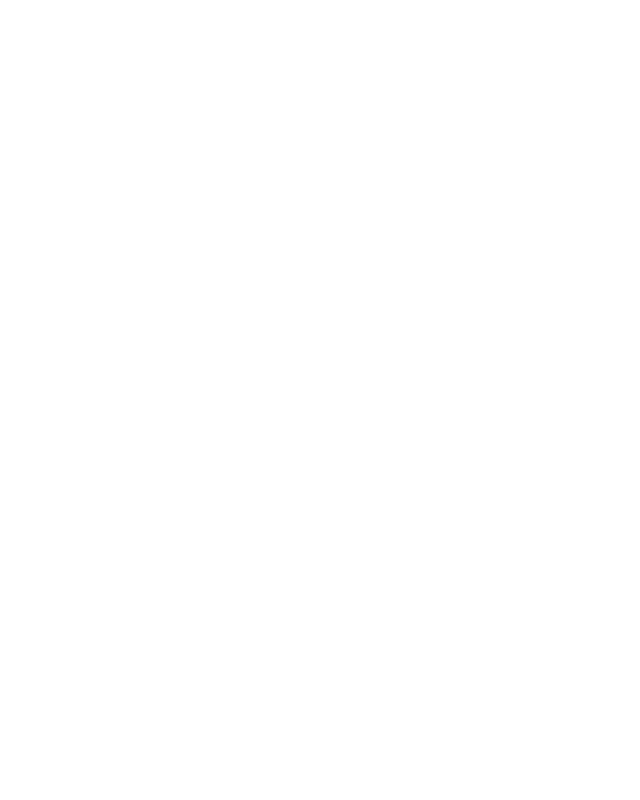
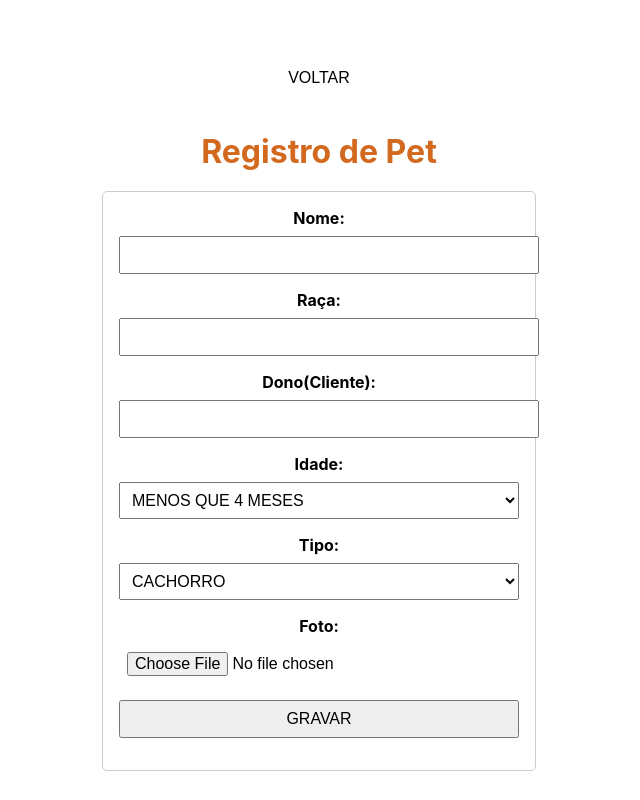
Before and after one commit to Augenda/augenda, a React (Create React App) app: page /addpet in a window 1280 px wide. Before the commit this address had no page. Shown: the whole page, without its empty margins (321-961 px from the left). Built offline with nearby package versions, Linux system fonts and the light colour scheme.

Commit message:
IMPLEMENTAÇÃO DA TELA DE CADASTRO DE PET

```diff
--- a/src/App.js
+++ b/src/App.js
@@ -9,6 +9,7 @@
 import Customers from './components/Screens/Customers';
 import Bookings from './components/Screens/Bookings';
 import AddWorker from './components/Templates/AddWorker';
+import AddPet from './components/Templates/AddPet';
 
 
 function App() {
@@ -24,6 +25,7 @@
         <Route path="/services"  element={<Services />} />
         <Route path="/pets"  element={<Pets />} />
         <Route path="/addworker"  element={<AddWorker />} />
+        <Route path="/addpet"  element={<AddPet />} />
       </Routes>
     </Router>
   );
--- a/src/components/Screens/Pets.js
+++ b/src/components/Screens/Pets.js
@@ -1,13 +1,22 @@
 import React from "react";
 import Header from "../Templates/Header";
+import Forms from "../Templates/Forms";
 import "./Pets.css";
 import { useNavigate } from 'react-router-dom';
 
 const Pets = () => {
+	const navigate = useNavigate();
+
+	const handleAddInfo = () => navigate("/addpet");
+	const handleSearchInfo = () => console.log("Pesquisar pet");
+	const handleDeleteInfo = () => console.log("Excluir pet");
 	return (
 		<div className="pets-content">
 			<Header />
 			<h1 className="title">PETS</h1>
+			<Forms handleAddInfo={handleAddInfo}
+				handleSearchInfo={handleSearchInfo}
+				handleDeleteInfo={handleDeleteInfo}/>
 		</div>
 	);
 };
--- a/src/components/Screens/Workers.js
+++ b/src/components/Screens/Workers.js
@@ -2,13 +2,22 @@
 import Header from "../Templates/Header";
 import Forms from "../Templates/Forms";
 import "./Workers.css";
+import { useNavigate } from "react-router-dom";
 
 const Workers = () => {
+	const navigate = useNavigate();
+
+	const handleAddInfo = () => navigate("/addworker");
+	const handleSearchInfo = () => console.log("Pesquisar trabalhador");
+	const handleDeleteInfo = () => console.log("Excluir trabalhador");
 	return (
 		<div className="workers-content">
 			<Header />
 			<h1 className="title">FUNCIONÁRIOS</h1>
-			<Forms />
+			<Forms
+			handleAddInfo={handleAddInfo}
+			handleSearchInfo={handleSearchInfo}
+			handleDeleteInfo={handleDeleteInfo}/>
 		</div>
 	);
 };
--- /dev/null
+++ b/src/components/Templates/AddPet.js
@@ -0,0 +1,198 @@
+import React, { useState } from "react";
+import "./AddWorker.css";
+import { useNavigate } from 'react-router-dom';
+
+const AddPet = () => {
+	const navigate = useNavigate();
+	const handleGoback = () => {
+		navigate("/pets");
+	};
+	const [formData, setFormData] = useState({
+		name: "",
+		breed: "",
+		age: "",
+		idclient: "",
+		type: "dog", // Valor padrão
+	});
+	const [photo, setPhoto] = useState(null); // Estado para armazenar a foto
+
+	// Função para lidar com alterações nos campos do formulário
+	const handleChange = (event) => {
+		const { name, value } = event.target;
+		setFormData({
+			...formData,
+			[name]: value,
+		});
+	};
+
+	// Função para lidar com o upload de foto
+	const handlePhotoChange = (event) => {
+		const file = event.target.files[0]; // Obtém o arquivo selecionado
+		setPhoto(file);
+	};
+
+	// Função para lidar com o envio do formulário
+	const handleSubmit = async (event) => {
+		event.preventDefault();
+		const formDataToSend = new FormData(); // Usa FormData para incluir o arquivo no envio
+
+		// Adiciona os dados do formulário
+		for (let key in formData) {
+			formDataToSend.append(key, formData[key]);
+		}
+
+		// Adiciona a foto
+		if (photo) {
+			formDataToSend.append("photo", photo);
+		}
+		try {
+			// Faz a requisição ao backend
+			const response = await fetch("http://localhost:5000/api/add-worker", {
+				method: "POST",
+				body: formDataToSend,
+			});
+
+			const data = await response.json();
+			if (response.ok) {
+				alert("Pet adicionado com sucesso!");
+				navigate("/pets"); // Redireciona para a página de funcionários
+			} else {
+				alert(data.error || "Erro ao adicionar Pet.");
+			}
+		} catch (error) {
+			console.error("Erro ao enviar dados:", error);
+			alert("Erro ao conectar ao servidor.");
+		}
+
+	};
+
+	return (
+
+		<div className="add-content">
+			<button className="form-buttons" onClick={handleGoback}>
+				<img src={require("../../assets/But_LogOut.png")} alt="But_Goback" />
+				<p>VOLTAR</p>
+			</button>
+			<h2 className="title">Registro de Pet</h2>
+			<form onSubmit={handleSubmit} encType="multipart/form-data">
+				{/* Campo Nome */}
+				<div>
+					<label htmlFor="name">Nome:</label>
+					<input
+						type="text"
+						id="name"
+						name="name"
+						value={formData.name}
+						onChange={handleChange}
+						required
+					/>
+				</div>
+
+				{/* Campo Raça */}
+				<div>
+					<label htmlFor="breed">Raça:</label>
+					<input
+						type="text"
+						id="breed"
+						name="breed"
+						value={formData.breed}
+						onChange={handleChange}
+						required
+					/>
+				</div>
+
+				{/* Campo Cliente */}
+				<div>
+					<label htmlFor="idclient">Dono(Cliente):</label>
+					<input
+						type="number"
+						min = "1"
+						id="idclient"
+						name="idclient"
+						value={formData.idclient}
+						onChange={handleChange}
+						required
+					/>
+				</div>
+
+				{/* Campo Tipo */}
+				<div>
+					<label htmlFor="age">Idade:</label>
+					<select
+						id="age"
+						name="age"
+						value={formData.age}
+						onChange={handleChange}
+						required
+					>
+						<option value="menos">MENOS QUE 4 MESES</option>
+						<option value="4 a 6 meses">4 - 6 MESES</option>
+						<option value="7 a 12 meses">7 a 12 MESES</option>
+						<option value="1 a 2 anos">1 a 2 ANOS</option>
+						<option value="3 a 4 anos">3 a 4 ANOS</option>
+						<option value="5 a 6 anos">5 a 6 ANOS</option>
+						<option value="mais">MAIS QUE 6 ANOS</option>
+					</select>
+				</div>
+
+				{/* Campo Tipo */}
+				<div>
+					<label htmlFor="type">Tipo:</label>
+					<select
+						id="type"
+						name="type"
+						value={formData.type}
+						onChange={handleChange}
+						required
+					>
+						<option value="dog">CACHORRO</option>
+						<option value="cat">GATO</option>
+					</select>
+				</div>
+
+				{/* Campo Foto */}
+				<div>
+					<label htmlFor="photo">Foto:</label>
+					<input
+						type="file"
+						id="photo"
+						name="photo"
+						accept="image/*"
+						onChange={handlePhotoChange}
+					/>
+				</div>
+
+				{photo && (
+					<div>
+						<img
+							src={URL.createObjectURL(photo)}
+							alt="Foto do Funcionário"
+							style={{ width: "100px", height: "100px", objectFit: "cover" }}
+						/>
+					</div>
+				)}
+
+				{/* Botão de Enviar */}
+				<div>
+					<button type="submit">GRAVAR</button>
+				</div>
+			</form>
+		</div>
+	);
+};
+
+export default AddPet;
+
+		// Exemplo de envio dos dados para o servidor !!!!!!!!! ATENÇÃO EDUARDO !!!!!!!
+		// fetch("/api/employees", {
+		// 	method: "POST",
+		// 	body: formDataToSend,
+		// })
+		// 	.then((response) => {
+		// 		if (response.ok) {
+		// 			alert("Funcionário registrado com sucesso!");
+		// 		} else {
+		// 			alert("Erro ao registrar o funcionário!");
+		// 		}
+		// 	})
+		// 	.catch((error) => console.error("Erro:", error));
--- a/src/components/Templates/Forms.js
+++ b/src/components/Templates/Forms.js
@@ -1,30 +1,19 @@
 import React from "react";
 import "./Forms.css";
-import { useNavigate } from 'react-router-dom';
 
-
-const Forms = () => {
-	const navigate = useNavigate();
-
-	 const handleAddInfo = () => {
-	 	navigate("/addworker");
-	 };
-
+const Forms = ({ handleAddInfo, handleSearchInfo, handleDeleteInfo }) => {
 	return (
 		<div className="form-content">
 			<div className="form-container">
-				<button className="form-buttons" onClick={handleAddInfo}
-                >
+				<button className="form-buttons" onClick={handleAddInfo}>
 					<img src={require("../../assets/But_Add.png")} alt="Add_Info" />
 					<p>ADICIONAR</p>
 				</button>
-                <button className="form-buttons" //onClick={handleSearchInfo}
-                >
+				<button className="form-buttons" onClick={handleSearchInfo}>
 					<img src={require("../../assets/But_Search.png")} alt="Search_Info" />
 					<p>PESQUISAR</p>
 				</button>
-                <button className="form-buttons" //onClick={handleDeleteInfo}
-                >
+				<button className="form-buttons" onClick={handleDeleteInfo}>
 					<img src={require("../../assets/But_Delete.png")} alt="Delete_Info" />
 					<p>EXCLUIR</p>
 				</button>
@@ -33,5 +22,4 @@
 	);
 };
 
-
 export default Forms;
```
Also changed, not shown: src/components/Templates/Addpet.css (added).
